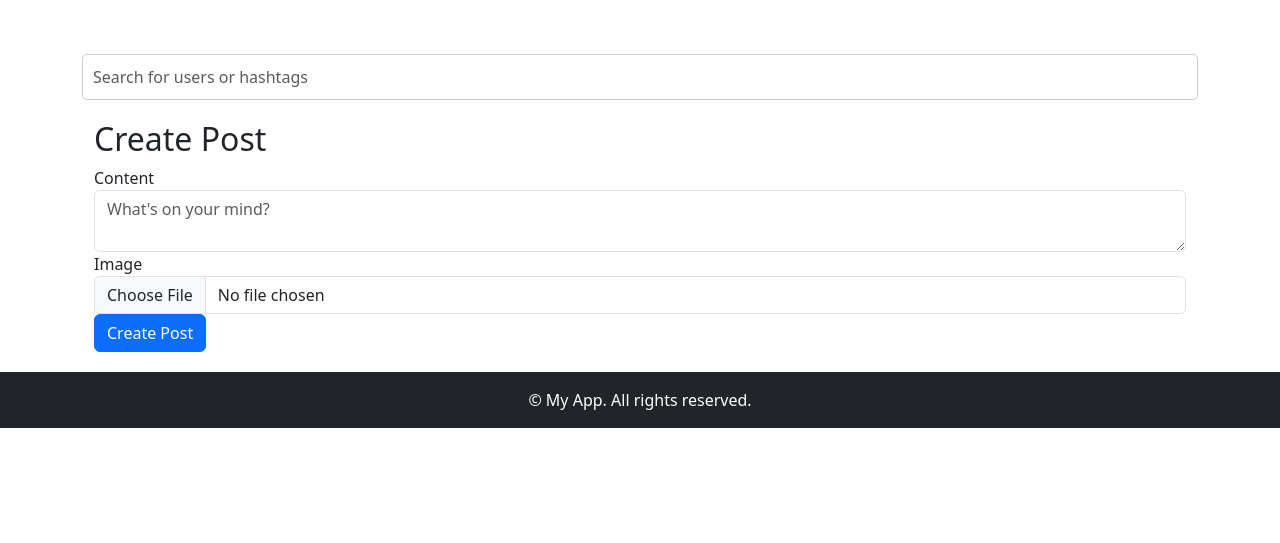
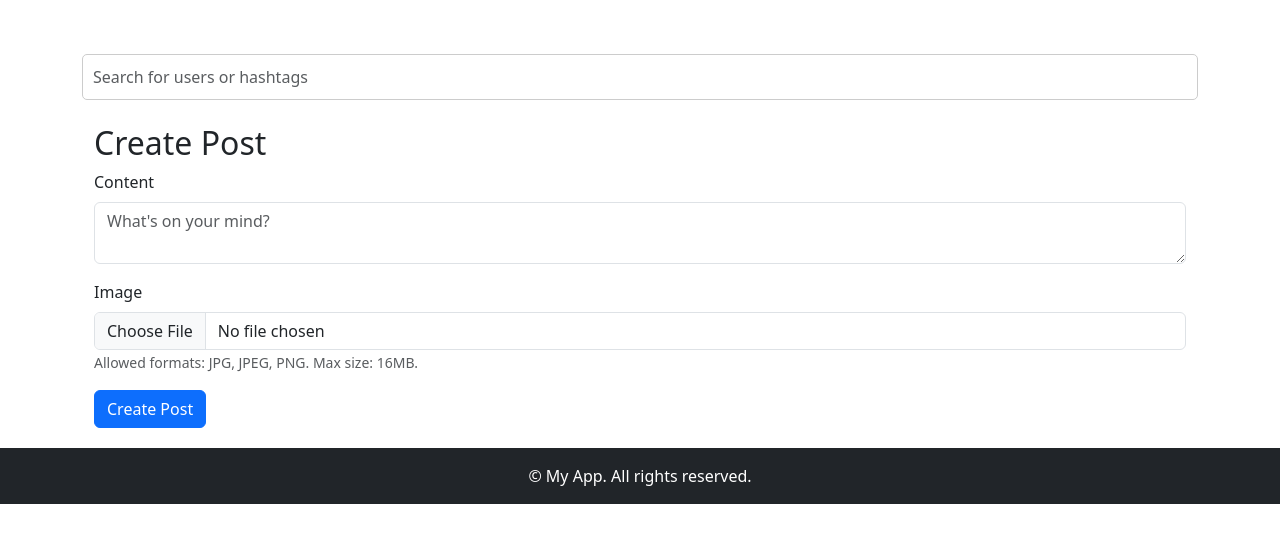
Before and after one commit to yeeheng12/WebApp2, a Flask app: page /create_post in a window 1280 px wide. Shown: the part 56-599 px from the top of the page. Run offline with Flask 3, Linux system fonts and the light colour scheme; the visitor is signed in with stand-in values (Sample User, id 1); some libraries are stand-ins or nearby versions.

Commit message:
Update create_post.html

```diff
--- a/app/templates/create_post.html
+++ b/app/templates/create_post.html
@@ -1,20 +1,20 @@
 {% extends 'base.html' %}
 
 {% block content %}
-    <div class="container">
+    <div class="container mt-4">
         <h2>Create Post</h2>
         <form method="POST" action="{{ url_for('create_post') }}" enctype="multipart/form-data">
             {{ form.hidden_tag() }}
 
             <!-- Post Content Field -->
-            <div class="form-group">
-                {{ form.content.label }}
+            <div class="form-group mb-3">
+                {{ form.content.label(class="form-label") }}
                 {{ form.content(class="form-control", placeholder="What's on your mind?") }}
             </div>
 
             <!-- Image Upload Field -->
-            <div class="form-group">
-                {{ form.image.label }}
+            <div class="form-group mb-3">
+                {{ form.image.label(class="form-label") }}
                 {{ form.image(class="form-control") }}
                 <!-- Display validation errors for image upload -->
                 {% if form.image.errors %}
@@ -24,6 +24,7 @@
                         {% endfor %}
                     </ul>
                 {% endif %}
+                <small class="form-text text-muted">Allowed formats: JPG, JPEG, PNG. Max size: 16MB.</small>
             </div>
 
             <!-- Submit Button -->
```
